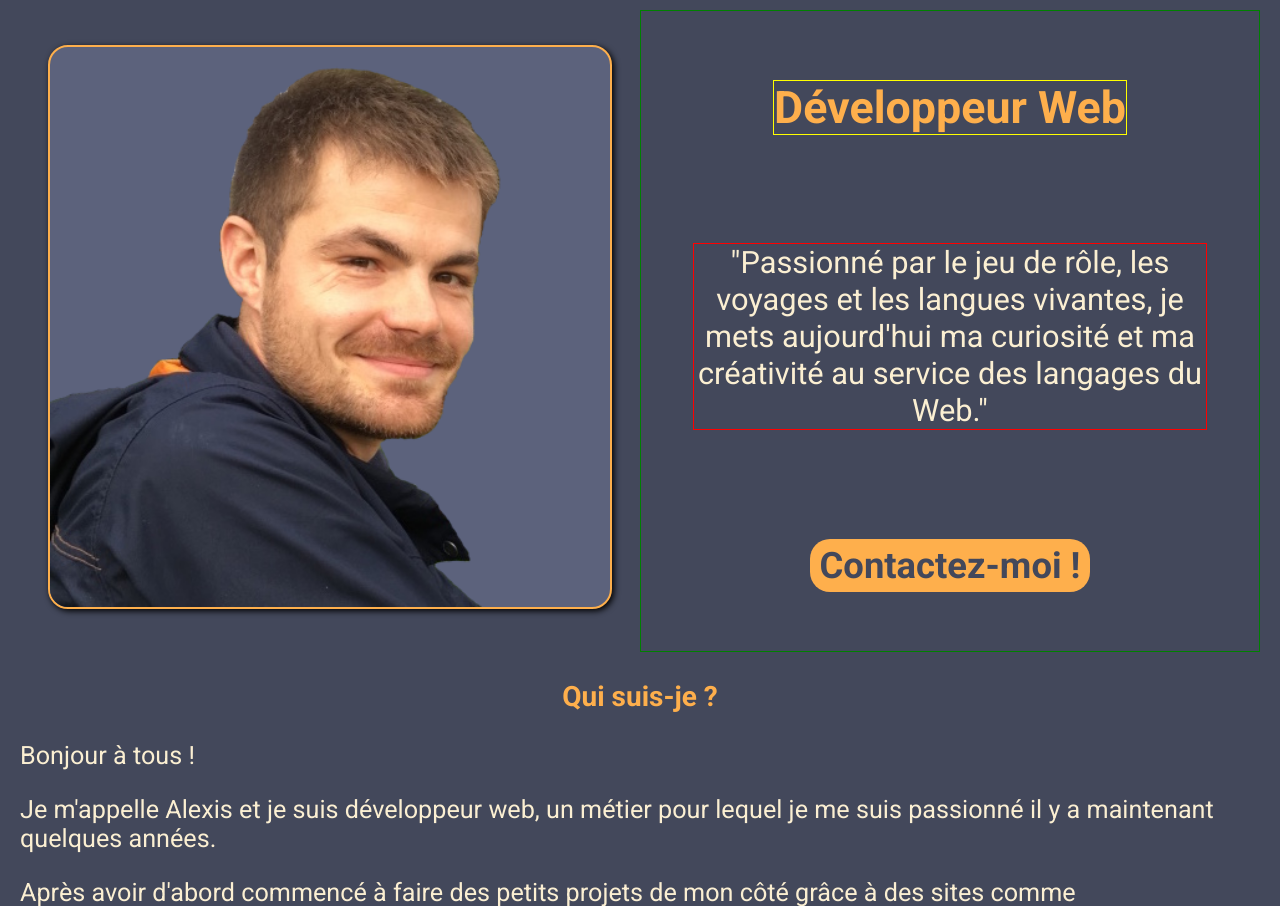
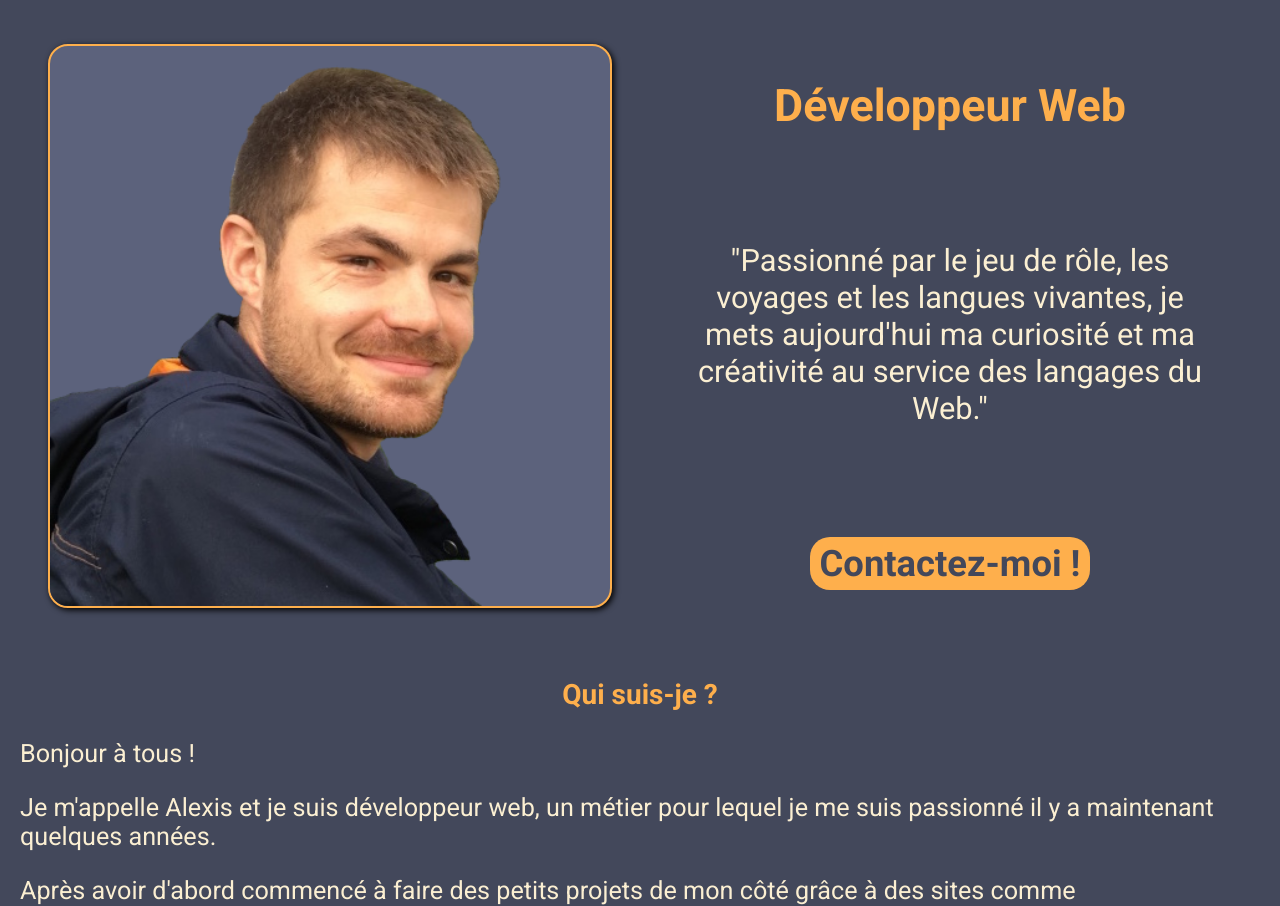
Before and after one commit to AlexisBoucherie/portfolio, a PHP site: page / in a window 1280 px wide. Shown: the part 130-1036 px from the top of the page. Run offline with PHP 8.4, Linux system fonts and the light colour scheme.

Commit message:
remove useless borders x homepage elements

```diff
--- a/css/style.css
+++ b/css/style.css
@@ -119,14 +119,12 @@ p {
     flex-direction: column;
     align-items: center;
     height: fit-content;
-    border: 1px solid green;
 }
 
 h2 {
     font-size: 1.2em;
     color: #FEAF4C;
     margin: 10px 0 0 0;
-    border: 1px solid yellow;
 }
 
 .home .profile-pic-mobile {
@@ -140,14 +138,12 @@ h2 {
     background-color: #5c627c;
     border: 2px solid #FEAF4C;
     border-radius: 50%;
-    border: 1px solid yellow;
 }
 
 .home p {
     width: 80vw;
     text-align: center;
     font-size: 1em;
-    border: 1px red solid;
 }
 
 .home a {
```
